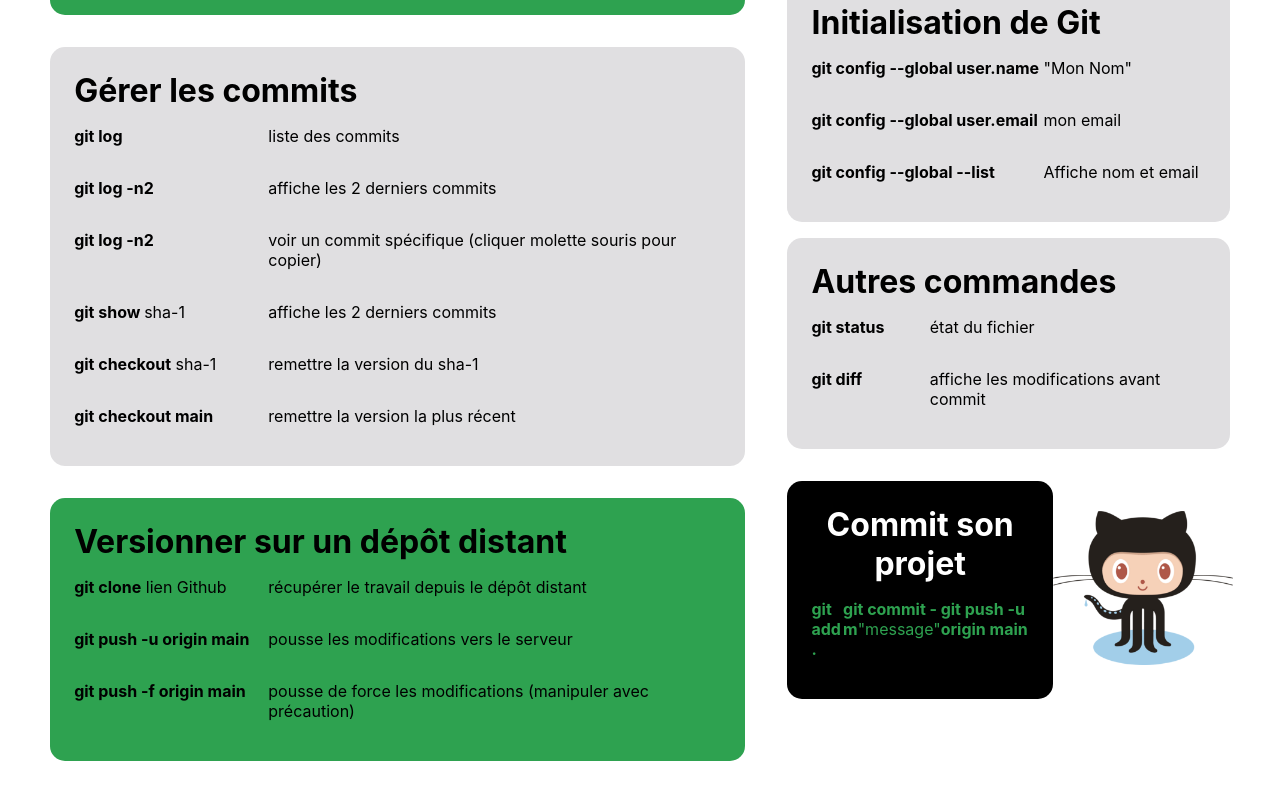
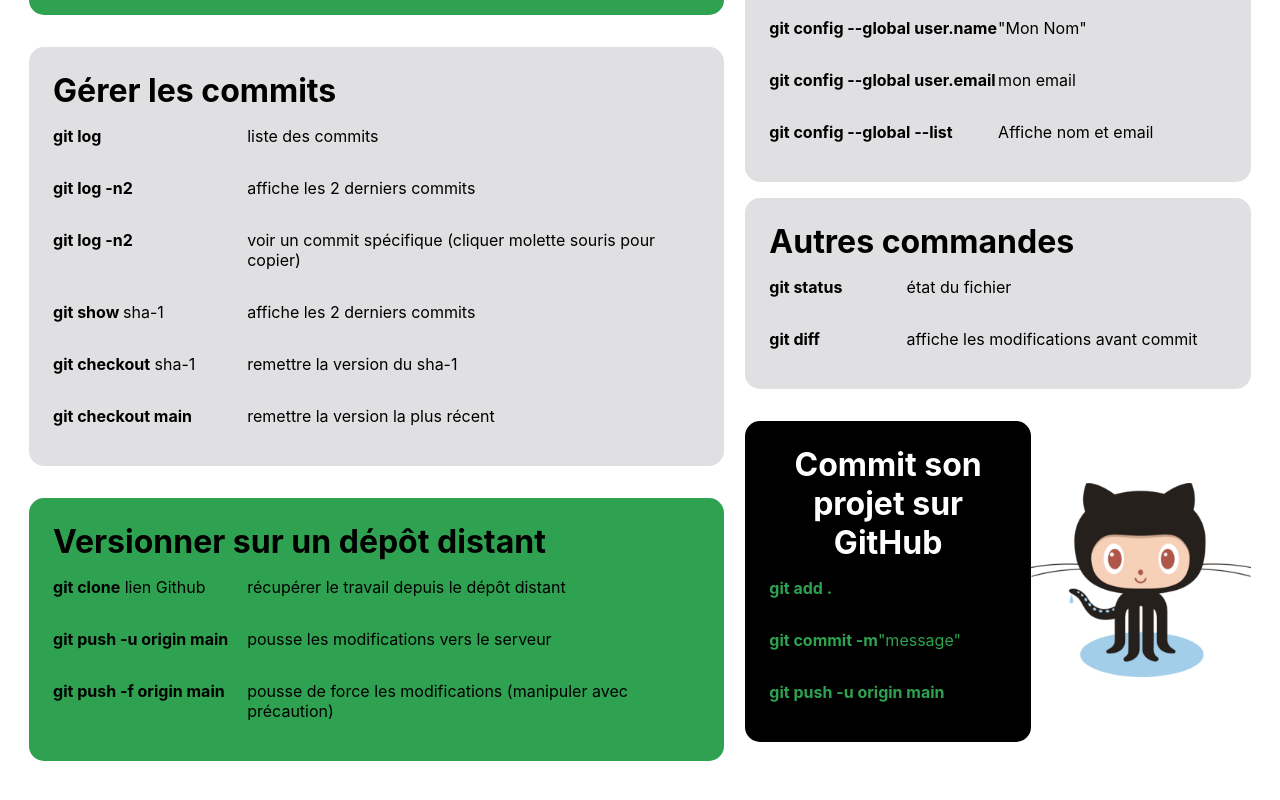
Before and after one commit to ClementMadiot/Github_Cheat_Sheet_React, a React (Create React App) app in the folder cheet_sheet_github/: page / in a window 1280 px wide. Shown: the part 552-1352 px from the top of the page. Built offline with nearby package versions, Linux system fonts and the light colour scheme.

Commit message:
manage part CommitOwn + left-part

```diff
--- a/cheet_sheet_github/src/components/CommitOwn.js
+++ b/cheet_sheet_github/src/components/CommitOwn.js
@@ -1,30 +1,38 @@
-import React from 'react';
-import imgCatGit from "../images/cat-github.png"
+import React from 'react'
+import imgCatGit from '../images/cat-github.png'
 
 const CommitOwnP = () => {
   return (
-    <article className='commit-project'>
+    <article className="commit-project">
       <aside className="black-box">
         <div className="title-p-box">
-        <h3>Commit son projet</h3>
+          <h3>Commit son projet sur GitHub</h3>
           <div className="head-bar"></div>
-
           <ul>
             <li>
-            <p><strong>git add .</strong></p>
-            <p><strong>git commit -m</strong>"message"</p>
-            <p><strong>git push -u origin main</strong></p>
+              <p>
+                <strong>git add .</strong>
+              </p>
+            </li>
+            <li>
+              <p>
+                <strong>git commit -m</strong>"message"
+              </p>
+            </li>
+
+            <li>
+              <p>
+                <strong>git push -u origin main</strong>
+              </p>
             </li>
           </ul>
-
         </div>
       </aside>
       <aside className="img-git">
         <img src={imgCatGit} alt="logo animal de github" />
       </aside>
+    </article>
+  )
+}
 
-    </article>
-  );
-};
-
-export default CommitOwnP;
+export default CommitOwnP
--- a/cheet_sheet_github/src/style/components/CommitOwn.scss
+++ b/cheet_sheet_github/src/style/components/CommitOwn.scss
@@ -1,12 +1,15 @@
 .commit-project{
   display: flex;
   align-items: center;
+  justify-content: space-between;
 }
 .black-box{
   background: black;
   border-radius: 15px;
   margin: 1rem 0;
+  max-width: 326px;
 }
+
 .black-box h3{
   color: white;
   text-align: center;
@@ -14,11 +17,11 @@
 .black-box p {
   color: $primary-color;
 }
+.black-box li {
+  flex-direction: column;
+}
 
-.img-git{
-  width: 40%;
+.img-git img{
+  height: 194px;
+  width: 220px;
 }
-.img-git img{
-  height: 154px;
-  width: 180px;
-}
--- a/cheet_sheet_github/src/style/components/GitConfig.scss
+++ b/cheet_sheet_github/src/style/components/GitConfig.scss
@@ -1,3 +1,6 @@
 .git_config_list .definition{
   width: 100%;
 }
+.git_config_list .explication{
+  width: 100%;
+}
--- a/cheet_sheet_github/src/style/components/Settings.scss
+++ b/cheet_sheet_github/src/style/components/Settings.scss
@@ -27,7 +27,8 @@
   width: 55%;
 }
 .left-part{
-  width: 35%;
+  width: 40%;
+  max-width: 570px;
 }
 
 h1 {
```
Also changed, not shown: 1 other file (tests, documents, lock files or other folders). Lines whose indentation alone changed are shown as unchanged.
